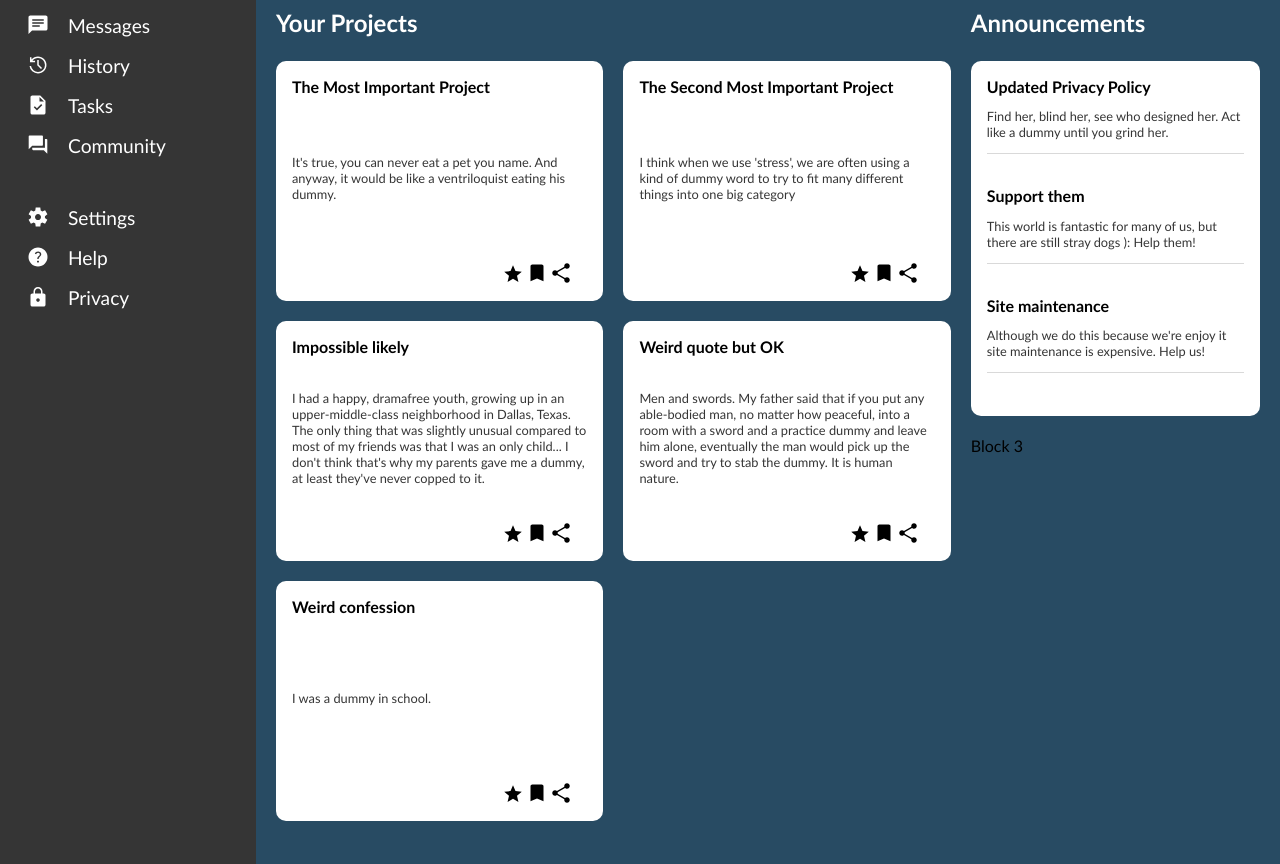
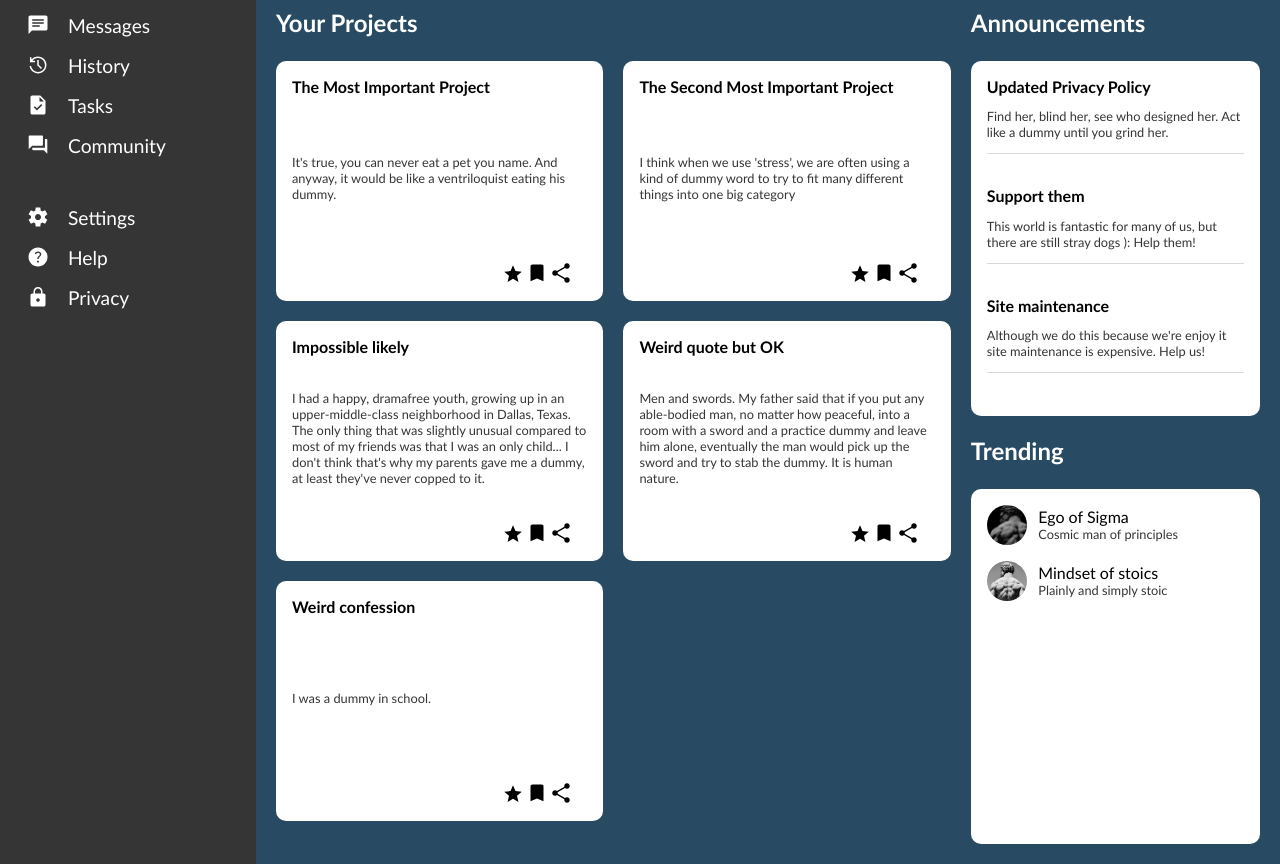
Before and after one commit to ralberrto/admin-dashboard, a plain HTML site: page index.html in a window 1280 px wide. Shown: the part 195-1059 px from the top of the page. Drawn offline with Linux system fonts and the light colour scheme.

Commit message:
Add 'trending' section's structure and styling

```diff
--- a/index.html
+++ b/index.html
@@ -199,7 +199,27 @@
                         </div>
                     </div>
                 </div>
-                <div id="trending">Block 3</div>
+                <div id="trending">
+                    <p class="section-title">Trending</p>
+                    <div class="section-body">
+                        <div class="grid-container">
+                            <div class="entry">
+                                <img src="./account1.jpg" />
+                                <div class="account-info">
+                                    <p>Ego of Sigma</p>
+                                    <p>Cosmic man of principles</p>
+                                </div>
+                            </div>
+                            <div class="entry">
+                                <img src="./account2.jpg" />
+                                <div class="account-info">
+                                    <p>Mindset of stoics</p>
+                                    <p>Plainly and simply stoic</p>
+                                </div>
+                            </div>
+                        </div>
+                    </div>
+                </div>
             </article>
         </div>
     </div>
--- a/style.css
+++ b/style.css
@@ -241,20 +241,22 @@ article #projects .entry-footer {
     margin-right: 5%;
 }
 
-article #announcements .section-body {
+article #announcements .section-body,
+article #trending .section-body {
     background-color: #ffffff;
     flex: 1;
     border-radius: 10px;
 }
 
-article #announcements .grid-container {
+article .grid-container {
     display: grid;
     align-items: start;
     grid-template-columns: 1fr;
     grid-template-rows: repeat(auto-fit, minmax(140px, 1fr));
 }
 
-article #announcements .entry {
+article #announcements .entry,
+article #trending .entry {
     border-radius: 0;
     background-color: transparent;
 }
@@ -263,6 +265,32 @@ article #announcements .entry-body:last-child {
     margin-bottom: 0;
     padding-bottom: 1em;
     border-bottom: 1px solid #d9d9d9;
+}
+
+article #trending .grid-container {
+    grid-template-rows: none;
+    padding: 1em;
+}
+
+article #trending .entry {
+    display: grid;
+    grid-template-columns: 1fr 4fr;
+    align-items: center;
+    padding: 0 0 1em 0;
+}
+
+article #trending .entry p {
+    margin: 0;
+}
+
+article #trending img {
+    height: 40px;
+    border-radius: 50%;
+}
+
+#trending .account-info > p:last-child {
+    color: #353535;
+    font-size: 0.8em;
 }
  /*
 
```
Also changed, not shown: account1.jpg (added), account2.jpg (added).
